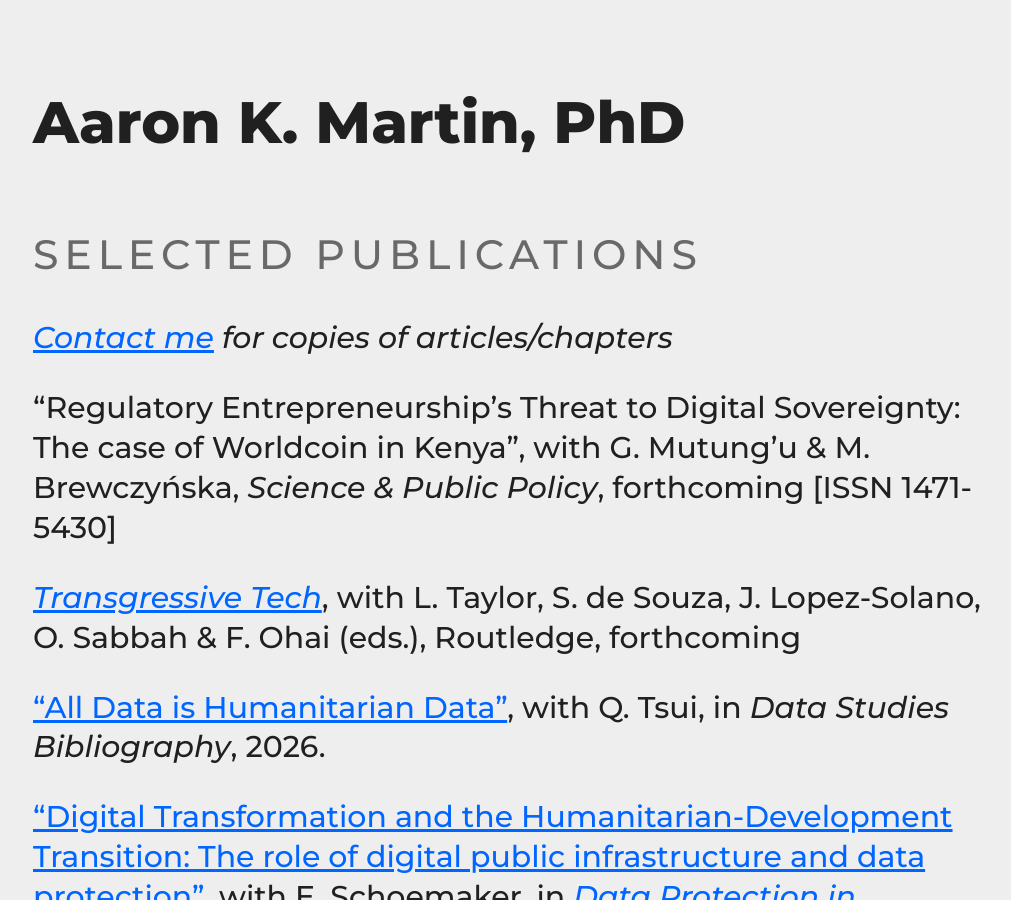
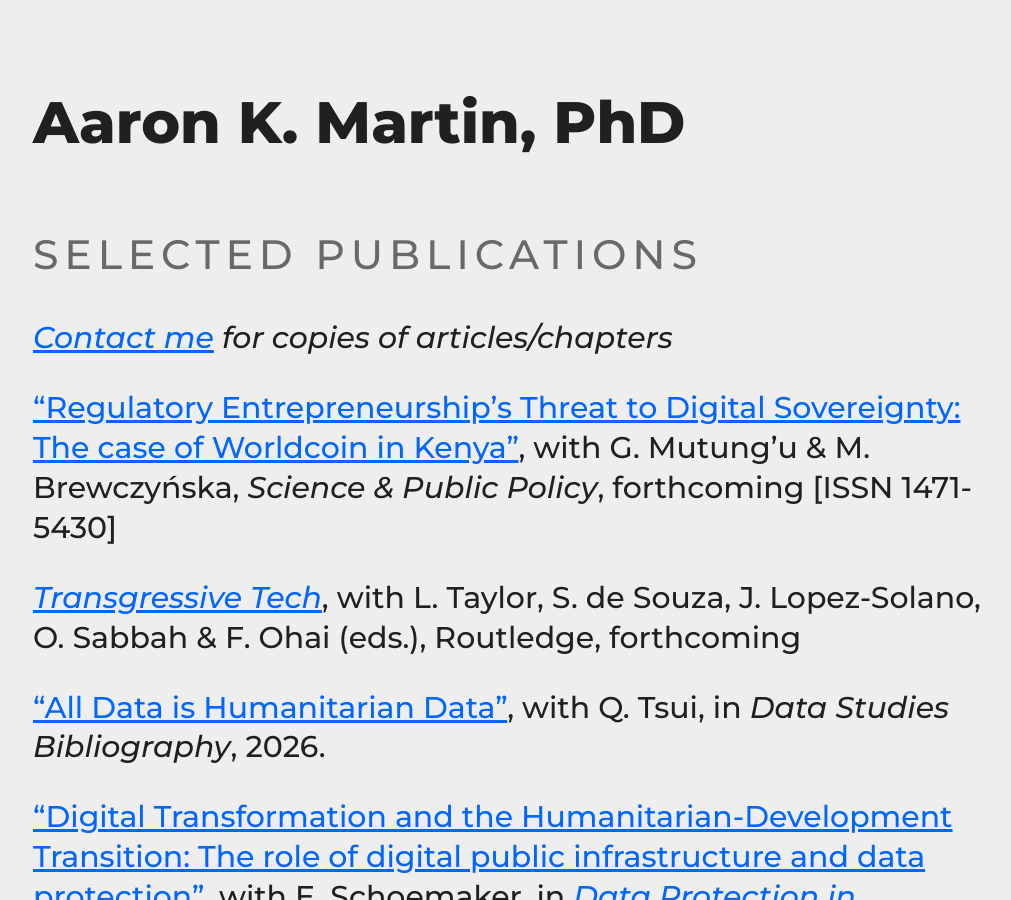
Before and after one commit to haroonalrasheed/641a, a Jekyll site: the page built from selected-publications/index.md, in a window 1280 px wide and 900 px high. Shown: the whole window, without its empty margins (131-1142 px from the left). Built offline with Jekyll 4.4.1, drawn with Linux system fonts in a browser that asks for light colours; part of the change alters nothing that is shown.

```diff
--- a/selected-publications/index.md
+++ b/selected-publications/index.md
@@ -12,7 +12,7 @@ _[Contact me](mailto:a.k.martin@alumni.lse.ac.uk) for copies of articles/chapter
 
 <!-- "Data Ethics", with Q. Tsui, in _Elgar Concise Encyclopedia on Privacy and Data Protection Law_, edited by G. Gonzales Fuster & F. Bieker, Edward Elgar, forthcoming -->
 
-"Regulatory Entrepreneurship’s Threat to Digital Sovereignty: The case of Worldcoin in Kenya", with G. Mutung'u & M. Brewczyńska, _Science & Public Policy_, forthcoming [ISSN 1471-5430]
+["Regulatory Entrepreneurship’s Threat to Digital Sovereignty: The case of Worldcoin in Kenya"](https://doi.org/10.1093/scipol/scag010), with G. Mutung'u & M. Brewczyńska, _Science & Public Policy_, forthcoming [ISSN 1471-5430]
 
 [_Transgressive Tech_](https://www.routledge.com/Transgressive-Tech-The-Privatization-of-the-Public-Interest/Taylor-Martin-deSouza-LopezSolano-Sabbah-Ohai/p/book/9789048559732), with L. Taylor, S. de Souza, J. Lopez-Solano, O. Sabbah & F. Ohai (eds.), Routledge, forthcoming
 
```
